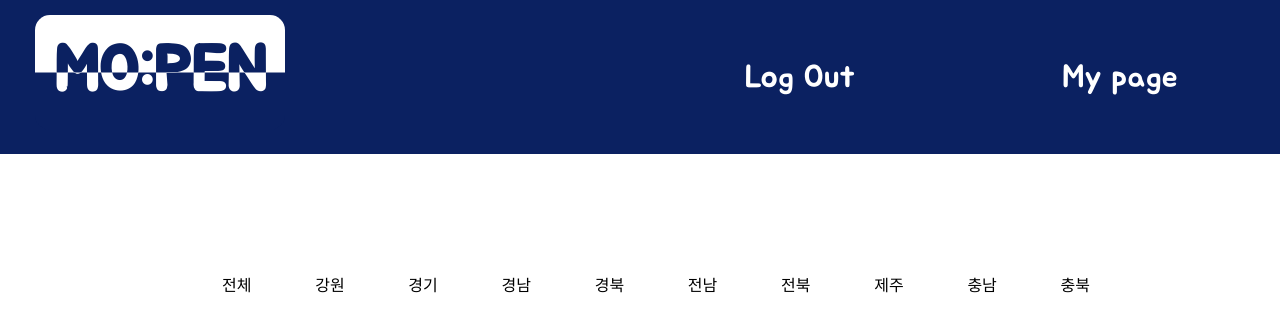
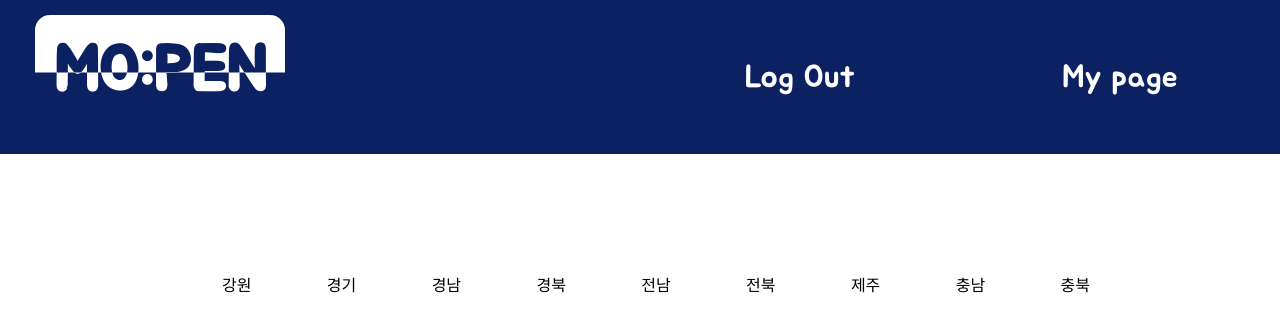
Before and after one commit to Hanghae99-Team34-1stWeek/miniProject, a Flask app: a page that uses templates/main.html in a window 1280 px wide. Shown: the top 332 px of the page. Run offline with Flask 2, Linux system fonts and the light colour scheme; data that the repository does not hold is empty; some libraries are stand-ins or nearby versions.

Commit message:
Update main.html

```diff
--- a/templates/main.html
+++ b/templates/main.html
@@ -119,16 +119,15 @@
     <div class="area-menu-wrap">
         <div class="area-menu">
             <ul class="area-ul">
-                <li><a class="menu-title" href="/main/?location=전체">전체</a></li>
-                <li><a class="menu-title" href="/main/?location=강원">강원</a></li>
-                <li><a class="menu-title" href="/main/?location=경기">경기</a></li>
-                <li><a class="menu-title" href="/main/?location=경남">경남</a></li>
-                <li><a class="menu-title" href="/main/?location=경북">경북</a></li>
-                <li><a class="menu-title" href="/main/?location=전남">전남</a></li>
-                <li><a class="menu-title" href="/main/?location=전북">전북</a></li>
-                <li><a class="menu-title" href="/main/?location=제주">제주</a></li>
-                <li><a class="menu-title" href="/main/?location=충남">충남</a></li>
-                <li><a class="menu-title" href="/main/?location=충북">충북</a></li>
+                <li><a class="menu-title" href="/main/?locationCategory=강원">강원</a></li>
+                <li><a class="menu-title" href="/main/?locationCategory=경기">경기</a></li>
+                <li><a class="menu-title" href="/main/?locationCategory=경남">경남</a></li>
+                <li><a class="menu-title" href="/main/?locationCategory=경북">경북</a></li>
+                <li><a class="menu-title" href="/main/?locationCategory=전남">전남</a></li>
+                <li><a class="menu-title" href="/main/?locationCategory=전북">전북</a></li>
+                <li><a class="menu-title" href="/main/?locationCategory=제주">제주</a></li>
+                <li><a class="menu-title" href="/main/?locationCategory=충남">충남</a></li>
+                <li><a class="menu-title" href="/main/?locationCategory=충북">충북</a></li>
             </ul>
         </div>
     </div>
```
